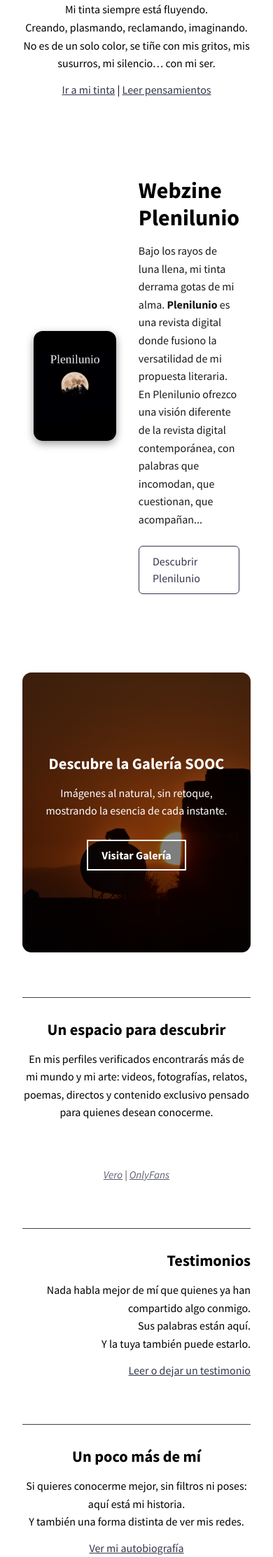
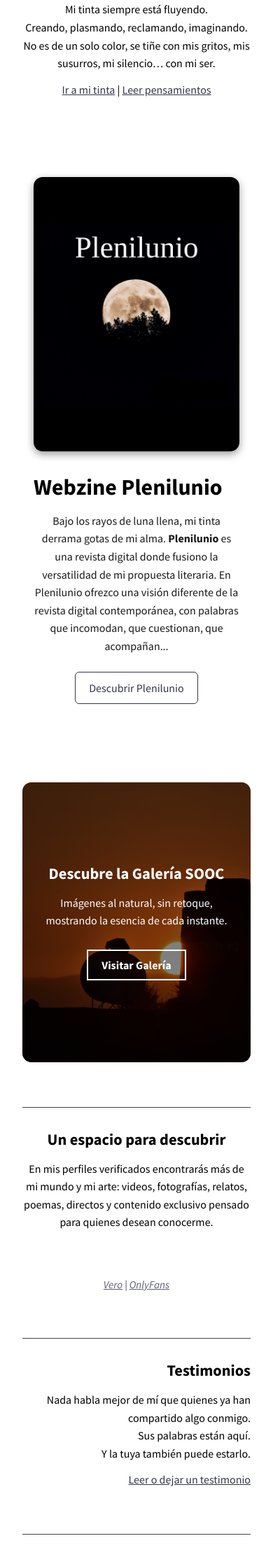
Before and after one commit to KajiiNarumi/iasuarezv, a Jekyll site: the page built from index.html, in a window 390 px wide. Shown: the part 1144-3369 px from the top of the page at 70% size. Built offline with Jekyll 4.4.1, drawn with Linux system fonts in a browser that asks for light colours; nearby versions of some CDN libraries; the list of posts is cut into pages by our own code.

Commit message:
Update index.html

```diff
--- a/index.html
+++ b/index.html
@@ -174,6 +174,23 @@ a { text-decoration: underline; }
   margin: 0 auto;
 }
 
+/* Responsive: apila en una columna en móviles */
+@media (max-width: 768px) {
+  .plenilunio-contenedor {
+    grid-template-columns: 1fr;
+    text-align: center; /* centra la imagen y el texto en móvil */
+  }
+
+  .plenilunio-texto h2 {
+    text-align: center;
+  }
+
+  .plenilunio-texto p {
+    text-align: center;
+  }
+}
+
+
 .plenilunio-imagen img {
   width: 100%;
   border-radius: 13px;
```
